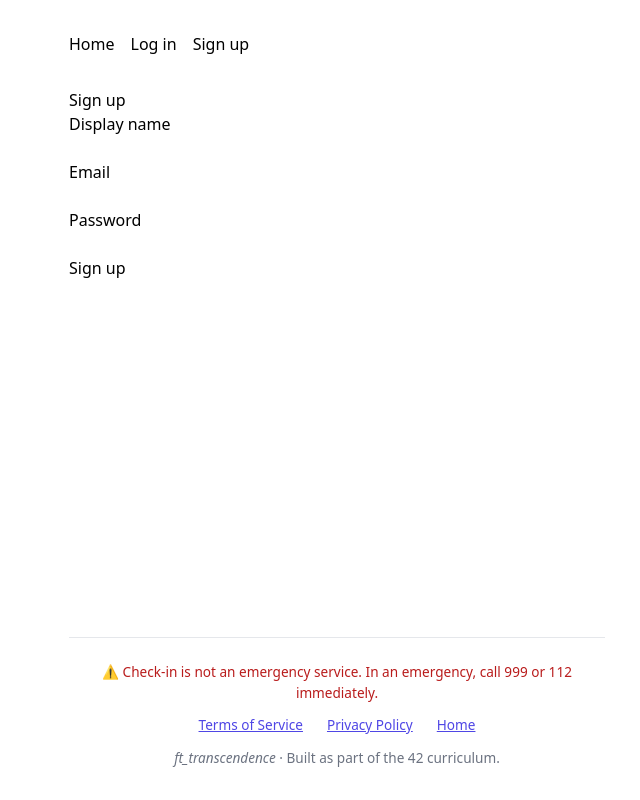
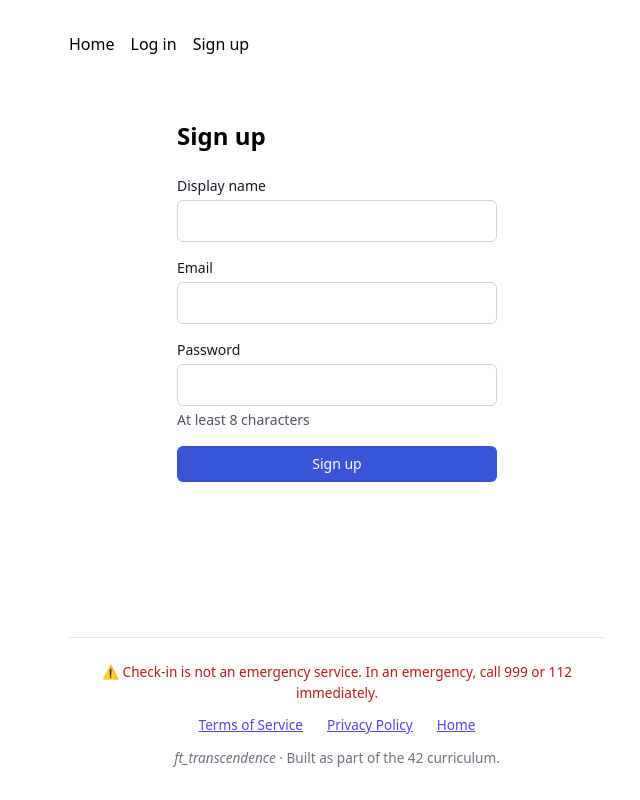
Before and after one commit to cloudlitsa/ft_transendence, a React (Vite) app in the folder frontend/: page /signup in a window 1280 px wide. Shown: the whole page, without its empty margins (303-943 px from the left). Built offline with nearby package versions, Linux system fonts and the light colour scheme; no server answers.

Commit message:
Signup page converting the inline style  over to the design system components

```diff
--- a/frontend/src/pages/SignupPage.tsx
+++ b/frontend/src/pages/SignupPage.tsx
@@ -1,78 +1,91 @@
 import { useState, type FormEvent } from "react";
 import { api } from "../lib/api";
 import { useNavigate } from "react-router-dom";
-import { useAuth } from "../lib/AuthContext.tsx"
+import { useAuth } from "../lib/AuthContext.tsx";
+import Input from "../components/ui/Input";
+import Button from "../components/ui/Button";
 
 export default function SignupPage() {
   const [email, setEmail] = useState("");
   const [displayName, setDisplayName] = useState("");
   const [password, setPassword] = useState("");
-  const [error, setError] = useState("");
+  const [fieldErrors, setFieldErrors] = useState<{
+    displayName?: string;
+    password?: string;
+  }>({});
+  const [error, setError] = useState("");   // form-level, from the backend
   const [loading, setLoading] = useState(false);
   const navigate = useNavigate();
   const { refresh } = useAuth();
 
   async function handleSubmit(e: FormEvent) {
-    e.preventDefault(); // stop the browser's default full-page reload
-    setError("");       // clear any error from a previous attempt
+  e.preventDefault();
+  setError("");
+  setFieldErrors({});
 
-    // Client-side validation mirrors the backend's Zod rules — UX only, not security.
-    // Early return means we never send a request we already know is invalid.
-    if (displayName.trim().length < 1) {
-      setError("Display name is required");
-      return;
-    }
-    if (password.length < 8) {
-      setError("Password must be at least 8 characters");
+  // Client-side validation mirrors the backend's Zod rules — UX only, not
+  // security. Errors attach to their field so a screen reader announces the
+  // problem when focus lands on the input, rather than in a separate message
+  // the user has to go and find.
+  const next: typeof fieldErrors = {};
+  if (displayName.trim().length < 1) next.displayName = "Display name is required";
+  if (password.length < 8) next.password = "Must be at least 8 characters";
+
+  if (Object.keys(next).length > 0) {
+    setFieldErrors(next);
     return;
   }
 
   setLoading(true);
   try {
-      // On success the backend sets the httpOnly auth cookie — user is now logged in and refresh() syncs the context.
     await api.post("/auth/signup", { email, password, displayName });
     await refresh();
     navigate("/");
   } catch (err) {
     setError((err as Error).message); // api.ts throws the backend's message
   } finally {
-      setLoading(false); // runs on both success and failure, so loading never sticks
+    setLoading(false);
   }
 }
+  return (
+    <main className="max-w-sm mx-auto p-4 md:p-8">
+      <h1 className="text-2xl font-bold mb-6">Sign up</h1>
 
-  return (
-    <main>
-      <h1>Sign up</h1>
-      <form onSubmit={handleSubmit}>
-        <label style={{ display: "flex", flexDirection: "column" }}>
-          Display name
-          <input
+      <form onSubmit={handleSubmit} className="flex flex-col gap-4">
+        <Input
+          label="Display name"
           type="text"
+          autoComplete="nickname"
           value={displayName}
+          error={fieldErrors.displayName}
           onChange={(e) => setDisplayName(e.target.value)}
         />
-        </label>
-        <label style={{ display: "flex", flexDirection: "column" }}>
-          Email
-          <input
+        <Input
+          label="Email"
           type="email"
+          autoComplete="email"
           value={email}
           onChange={(e) => setEmail(e.target.value)}
         />
-        </label>
-        <label style={{ display: "flex", flexDirection: "column" }}>
-          Password
-          <input
+        <Input
+          label="Password"
           type="password"
+          autoComplete="new-password"
+          hint="At least 8 characters"
           value={password}
+          error={fieldErrors.password}
           onChange={(e) => setPassword(e.target.value)}
         />
-        </label>
-        <button type="submit" disabled={loading}>
+        <Button type="submit" loading={loading}>
           {loading ? "Creating account…" : "Sign up"}
-        </button>
+        </Button>
       </form>
-      {error && <p role="alert" style={{ color: "#b00020" }}>{error}</p>}
+
+      {error && (
+        <p role="alert" className="mt-4 text-sm text-danger-700">
+          {error}
+        </p>
+      )}
     </main>
   );
 }
```
Lines whose indentation alone changed are shown as unchanged.
